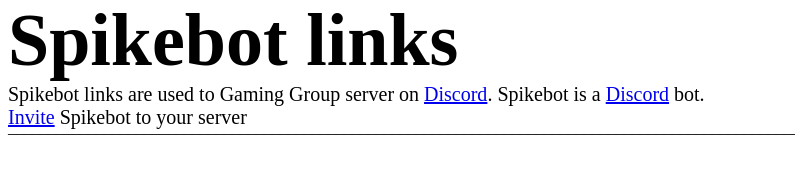
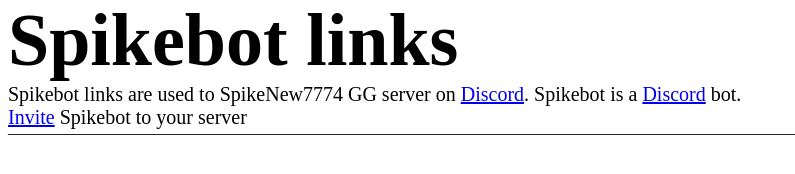
Before and after one commit to SpikeNew7774/Spikebot-links, a plain HTML site: page index.html in a window 1280 px wide. Shown: the top 174 px of the page, without its empty margins (0-795 px from the left). Drawn offline with Linux system fonts and the light colour scheme.

Commit message:
Update index.html

```diff
--- a/index.html
+++ b/index.html
@@ -9,7 +9,7 @@
 </head>
 <body>
     <h1 class="title">Spikebot links</h1>
-    <p class="error">Spikebot links are used to Gaming Group server on <a target="_blank" href="https://discord.com/">Discord</a>. Spikebot is a <a target="_blank" href="https://discord.com/">Discord</a> bot. <br><a target="_blank" href="https://discord.com/oauth2/authorize?client_id=924652623389413446&scope=applications.commands%20bot&permissions=8">Invite</a> Spikebot to your server</p>
+    <p class="error">Spikebot links are used to SpikeNew7774 GG server on <a target="_blank" href="https://discord.com/">Discord</a>. Spikebot is a <a target="_blank" href="https://discord.com/">Discord</a> bot. <br><a target="_blank" href="https://discord.com/oauth2/authorize?client_id=924652623389413446&scope=applications.commands%20bot&permissions=8">Invite</a> Spikebot to your server</p>
     <p class="un">_______________________________________________________________________________________________________________________________________________________________________________________________________________________________________________</p>
 </body>
 </html>
```
